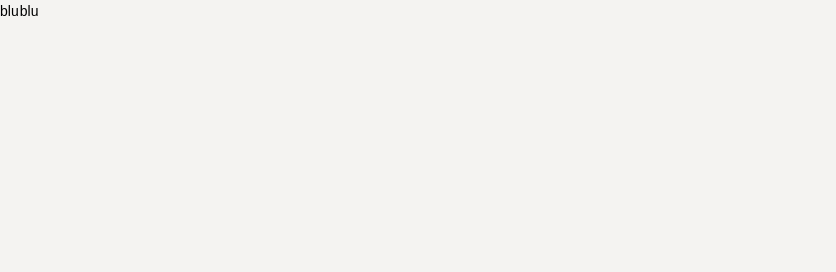
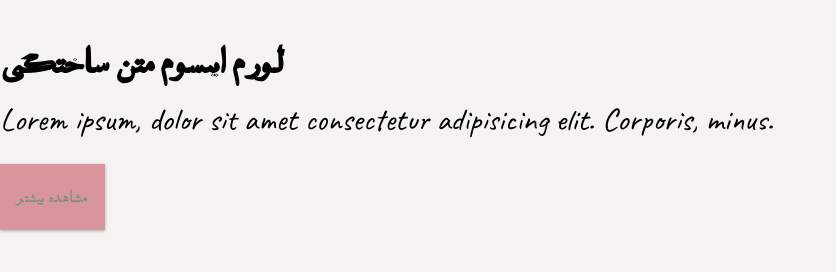
Before and after one commit to Rozhan-ml/flexbox-project, a plain HTML site: page index.html in a window 1280 px wide. Shown: the whole page, without its empty margins (0-836 px from the left). Drawn offline with Linux system fonts and the light colour scheme.

Commit message:
Update 1

```diff
--- a/css/main.css
+++ b/css/main.css
@@ -11,21 +11,54 @@
     src: url(../font/Maktab/MaktabRita-Regular.woff) format("woff");
     src: url(../font/Maktab/MaktabRita-Regular.woff2) format("woff2");
 }
+
 /* Font */
 /* Variables */
 :root{
-    --clr-primary-1:#2f6690;
-    --clr-primary-2:#3a7ca5;
+    --clr-primary-1:#6b8f71;
+    --clr-primary-2:#d8959b;
     --clr-BG:#f4f3f1;
-    --ff-primary:"Maktab",sans-serif;
-    --transition:all 0.3s linear;
-    --light-shadow:0 5px 15px rgba(0,0,0,0.1);
-    --dark-shadow: 0 5px 15px rgba(0,0,0,0.2);
+    --ff-primary-1:"Maktab",sans-serif;
+    --ff-primary-2:"Caveat", serif;
+    --transition: all 0.3s linear;
+    --light-shadow:0 5px 15px rgba(0, 0, 0, 0.1);
+    --dark-shadow: 0 5px 15px rgba(0, 0, 0, 0.2);
+} a {
+    text-decoration: none;
 }
+p{
+    margin-bottom: 1.25rem;
+}
+
+.btn{
+    background: var(--clr-primary-2);
+    color: var(--clr-primary-1);
+    display: inline-block;
+    transition: var(--transition);
+    padding: 0.025rem 1rem;
+    font-size: 2rem;
+    border: 0.25px solid transparent;
+    cursor: pointer;
+    box-shadow: 0 1px 3px rgba(0,0,0,0.3);
+}
+.btn:hover{
+     color: var(--clr-primary-2);
+background:var(--clr-primary-1);
+}
+
+.btn-hero{
+
+    padding-bottom: 1rem;
+}
+
+
 body{
-font-family: var(--ff-primary);
+font-family: var(--ff-primary-1);
 background: var(--clr-BG);
 color: black;
 line-height: 1.5;
-font-size: 0.875rem;
+font-size: 2rem;
 }
+.en{
+    font-family: var(--ff-primary-2);
+}
--- a/index.html
+++ b/index.html
@@ -8,10 +8,33 @@
 <link rel="icon" type="image/png" sizes="32x32" href="./image/favicon_io/favicon-32x32.png">
 <link rel="icon" type="image/png" sizes="16x16" href="./image/favicon_io/favicon-16x16.png">
 <link rel="manifest" href="./image/favicon_io/site.webmanifest">
+<link rel="preconnect" href="https://fonts.googleapis.com">
+<link rel="preconnect" href="https://fonts.gstatic.com" crossorigin>
+<link href="https://fonts.googleapis.com/css2?family=Caveat:wght@400..700&display=swap" rel="stylesheet">
     <title>Document</title>
 
 </head>
 <body>
-    blu blu
+<!-- header -->
+ <!-- navbar -->
+
+
+
+  <!-- hero -->
+<div class="hero">
+<div class="hero-banner">
+<h1 class="title-banner">
+    لورم ایپسوم متن ساختگی
+</h1>
+<p class="en">
+    Lorem ipsum, dolor sit amet consectetur adipisicing elit. Corporis, minus.
+</p>
+<a href="#" class="btn btn-hero"> مشاهده بیشتر</a>
+</div>
+</div>
+
+
+ <!-- header -->
+
 </body>
 </html>
```
